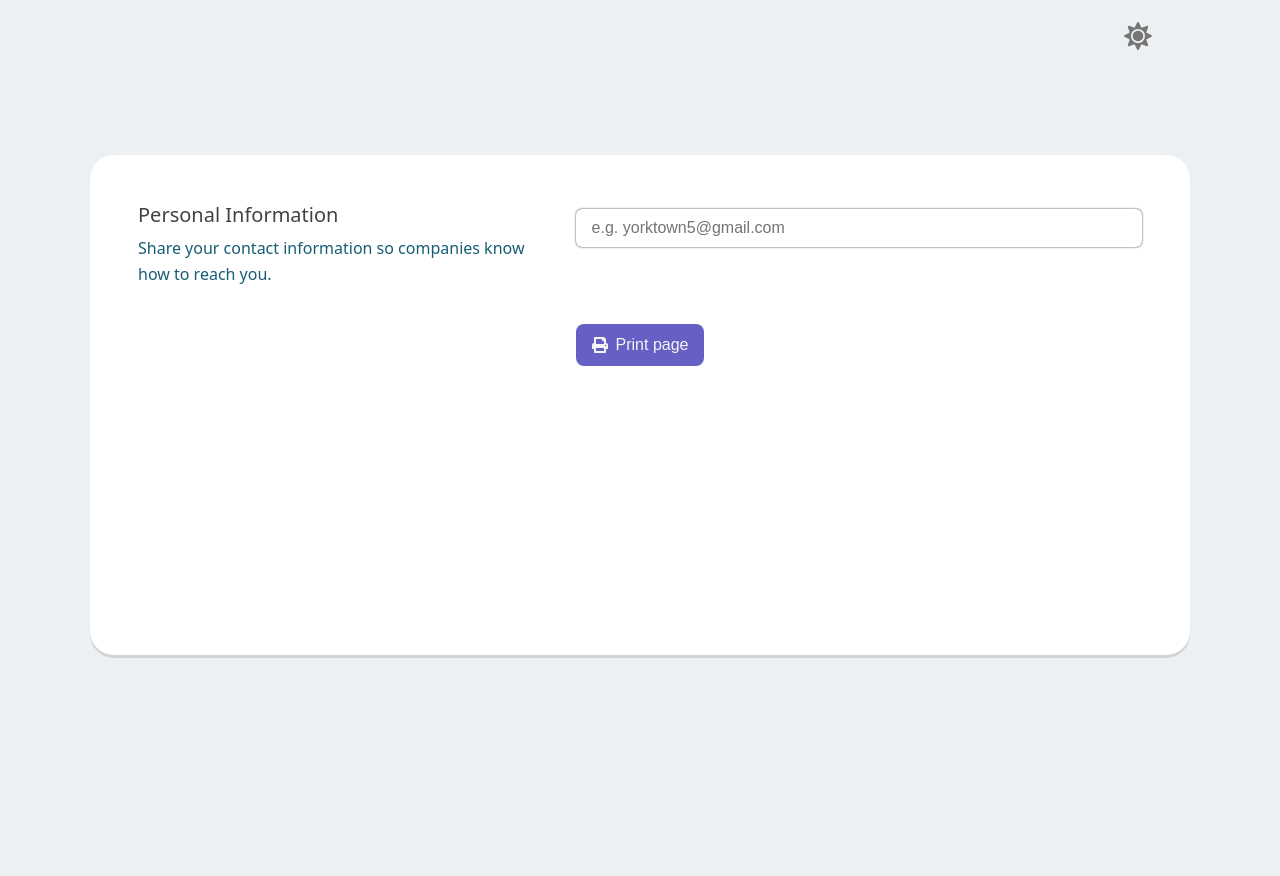
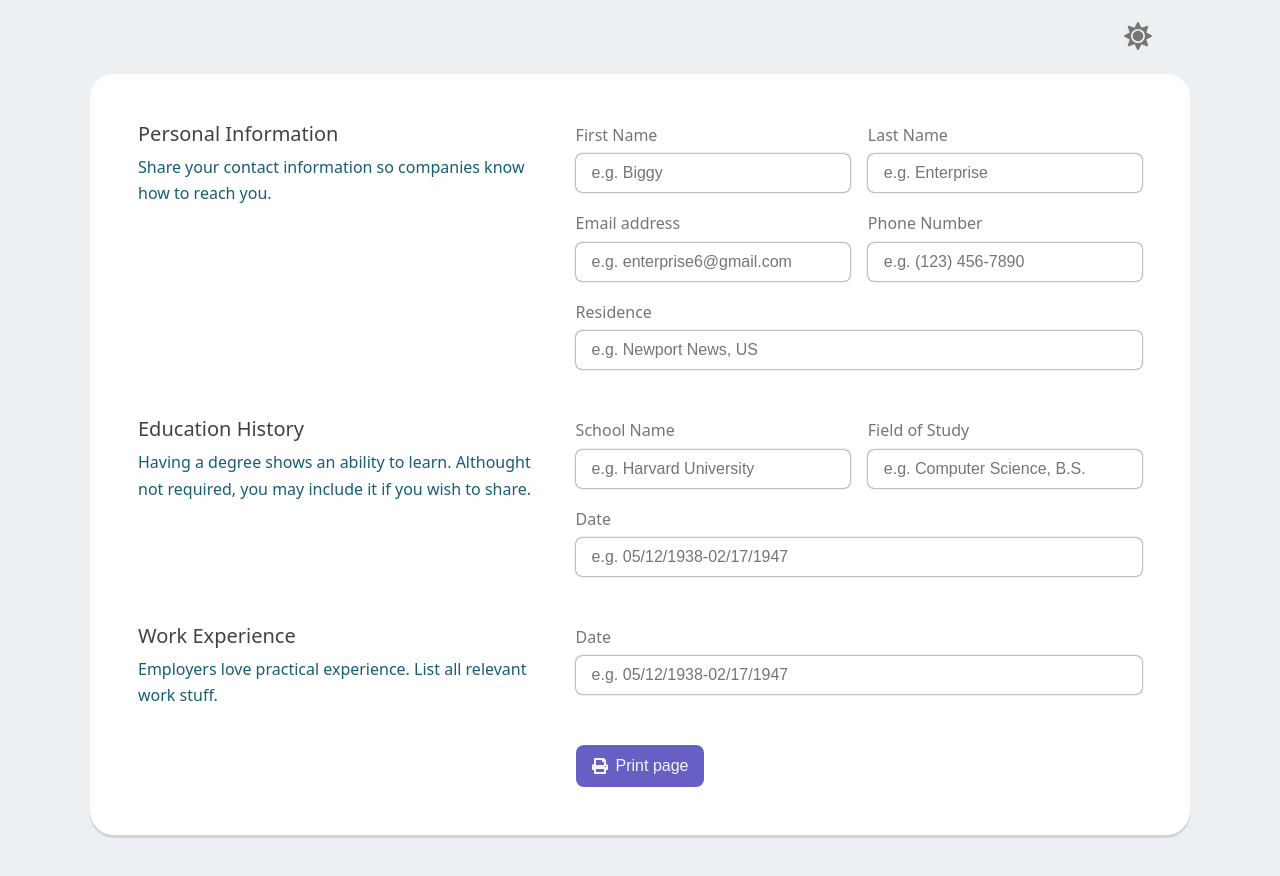
Before and after one commit to AnOrdinaryUsername/CV-Generator, a React (Create React App) app: page / in a window 1280 px wide. Shown: the top 876 px of the page. Before the commit the page ends 800 px from the top, so only its background shows below. Built offline with nearby package versions, Linux system fonts and the light colour scheme.

Commit message:
feat: Use map() for iterating over literal data

```diff
--- a/src/features/form/screens/Form.jsx
+++ b/src/features/form/screens/Form.jsx
@@ -1,12 +1,135 @@
 import React, { Component } from 'react';
+import uniqid from 'uniqid';
 import PrintButton from '../../../shared/Button/PrintButton';
 import FormFieldset from '../components/FormFieldset';
 import FormLayout from '../components/FormLayout';
 import { TextInput } from '../components/Inputs';
+import './Form.css';
 
 class Form extends Component {
     constructor() {
         super();
+
+        /*
+                    field                                             inputs ( [ ] = input box)
+            ╭――――――――――――――――――╮           ╭――――――――――――――――――――╮
+            │     title                   │           │                                 │
+            │     description            │           │     ╭―――――――――――――╮   │
+            │                              │           │     │  label1    label2 │  │
+            ╰――――――――――――――――――╯           │     │  [     ]    [     ] │ <-------- Row
+                                                         │     ╰―――――――――――――╯   │
+                                                         │                                 │
+                                                         │      label3                    │
+                                                         │      [                      ]   │
+                                                         ╰――――――――――――――――――――╯
+
+        */
+        this.formSection = [
+            {
+                field: {
+                    title: 'Personal Information',
+                    description:
+                        'Share your contact information so companies know how to reach you.',
+                },
+                inputs: [
+                    {
+                        row: [
+                            {
+                                type: 'text',
+                                label: 'First Name',
+                                // Stuff that gets passed
+                                id: 'first-name',
+                                name: 'firstName',
+                                placeholder: 'e.g. Biggy',
+                            },
+                            {
+                                type: 'text',
+                                label: 'Last Name',
+                                id: 'last-name',
+                                name: 'lastName',
+                                placeholder: 'e.g. Enterprise',
+                            },
+                        ],
+                    },
+                    {
+                        row: [
+                            {
+                                type: 'email',
+                                label: 'Email address',
+                                id: 'email',
+                                name: 'email',
+                                placeholder: 'e.g. enterprise6@gmail.com',
+                            },
+                            {
+                                type: 'phone',
+                                label: 'Phone Number',
+                                id: 'phone-number',
+                                name: 'phoneNumber',
+                                placeholder: 'e.g. (123) 456-7890',
+                            },
+                        ],
+                    },
+                    {
+                        type: 'text',
+                        label: 'Residence',
+                        id: 'residence',
+                        name: 'residence',
+                        placeholder: 'e.g. Newport News, US',
+                    },
+                ],
+            },
+            {
+                field: {
+                    title: 'Education History',
+                    description:
+                        'Having a degree shows an ability to learn. Althought not required, you may include it if you wish to share.',
+                },
+                inputs: [
+                    {
+                        row: [
+                            {
+                                type: 'text',
+                                label: 'School Name',
+                                // Stuff that gets passed
+                                id: 'school-name',
+                                name: 'schoolName',
+                                placeholder: 'e.g. Harvard University',
+                            },
+                            {
+                                type: 'text',
+                                label: 'Field of Study',
+                                id: 'field-of-study',
+                                name: 'fieldOfStudy',
+                                placeholder: 'e.g. Computer Science, B.S.',
+                            },
+                        ],
+                    },
+                    {
+                        type: 'text',
+                        label: 'Date',
+                        id: 'date',
+                        name: 'date',
+                        placeholder: 'e.g. 05/12/1938-02/17/1947',
+                    },
+                ],
+            },
+            {
+                field: {
+                    title: 'Work Experience',
+                    description:
+                        'Employers love practical experience. List all relevant work stuff.',
+                },
+                inputs: [
+                    {
+                        type: 'text',
+                        label: 'Date',
+                        id: 'date',
+                        name: 'date',
+                        placeholder: 'e.g. 05/12/1938-02/17/1947',
+                    },
+                ],
+            },
+        ];
 
         this.state = {};
     }
@@ -14,18 +137,45 @@ class Form extends Component {
     render() {
         return (
             <FormLayout>
-                <FormFieldset
-                    title="Personal Information"
-                    description="Share your contact information so companies know how to reach you."
-                >
-                    <TextInput
-                        id="email"
-                        name="email-input"
-                        placeholder="e.g. yorktown5@gmail.com"
-                        title="Enter email info"
-                        value=""
-                    />
-                </FormFieldset>
+                {this.formSection.map((element) => {
+                    return (
+                        <FormFieldset
+                            title={element.field.title}
+                            description={element.field.description}
+                            key={uniqid()}
+                        >
+                            {element.inputs.map((element) => {
+                                if (element.row) {
+                                    return (
+                                        <div className="row" key={uniqid()}>
+                                            {element.row.map((element) => {
+                                                return (
+                                                    <TextInput
+                                                        label={element.label}
+                                                        id={element.id}
+                                                        name={element.id}
+                                                        placeholder={element.placeholder}
+                                                        key={uniqid()}
+                                                    />
+                                                );
+                                            })}
+                                        </div>
+                                    );
+                                }
+
+                                return (
+                                    <TextInput
+                                        label={element.label}
+                                        id={element.id}
+                                        name={element.id}
+                                        placeholder={element.placeholder}
+                                        key={uniqid()}
+                                    />
+                                );
+                            })}
+                        </FormFieldset>
+                    );
+                })}
                 <PrintButton />
             </FormLayout>
         );
```
